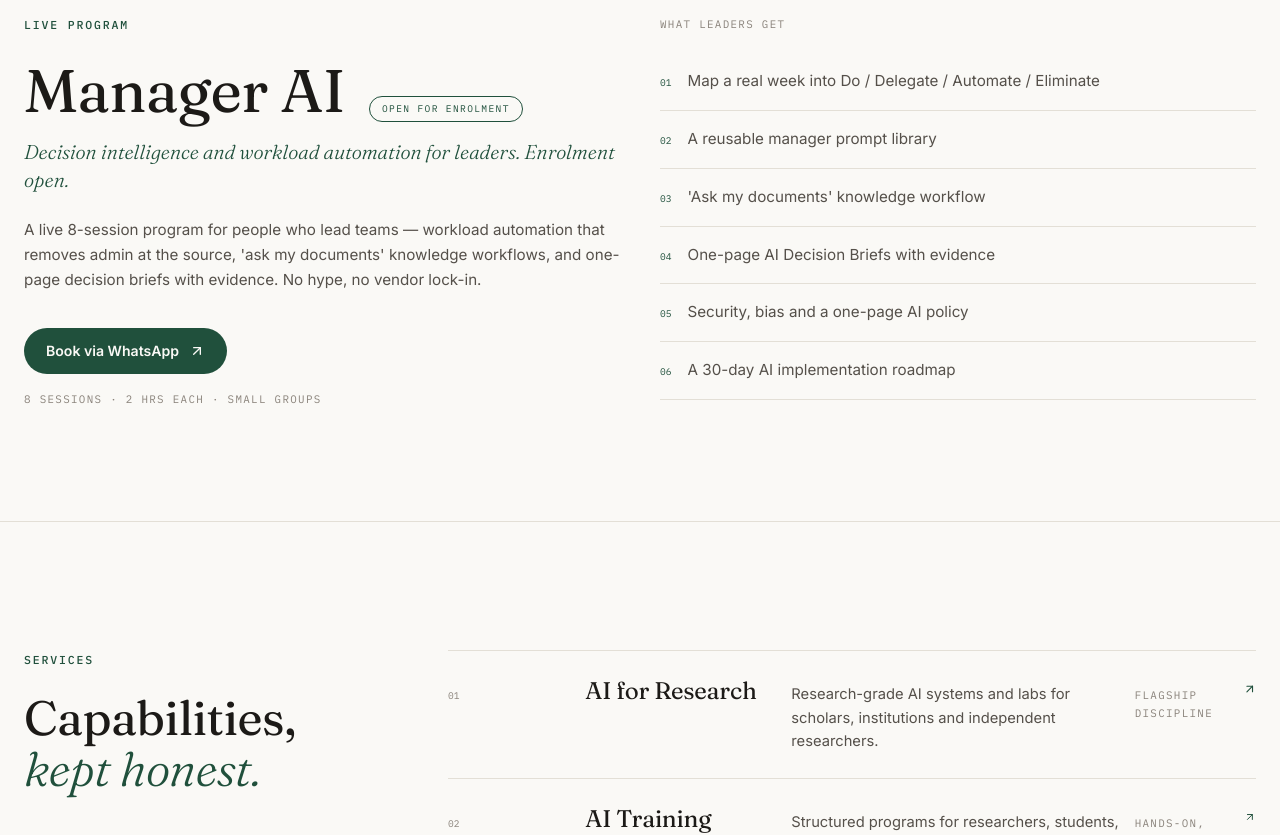
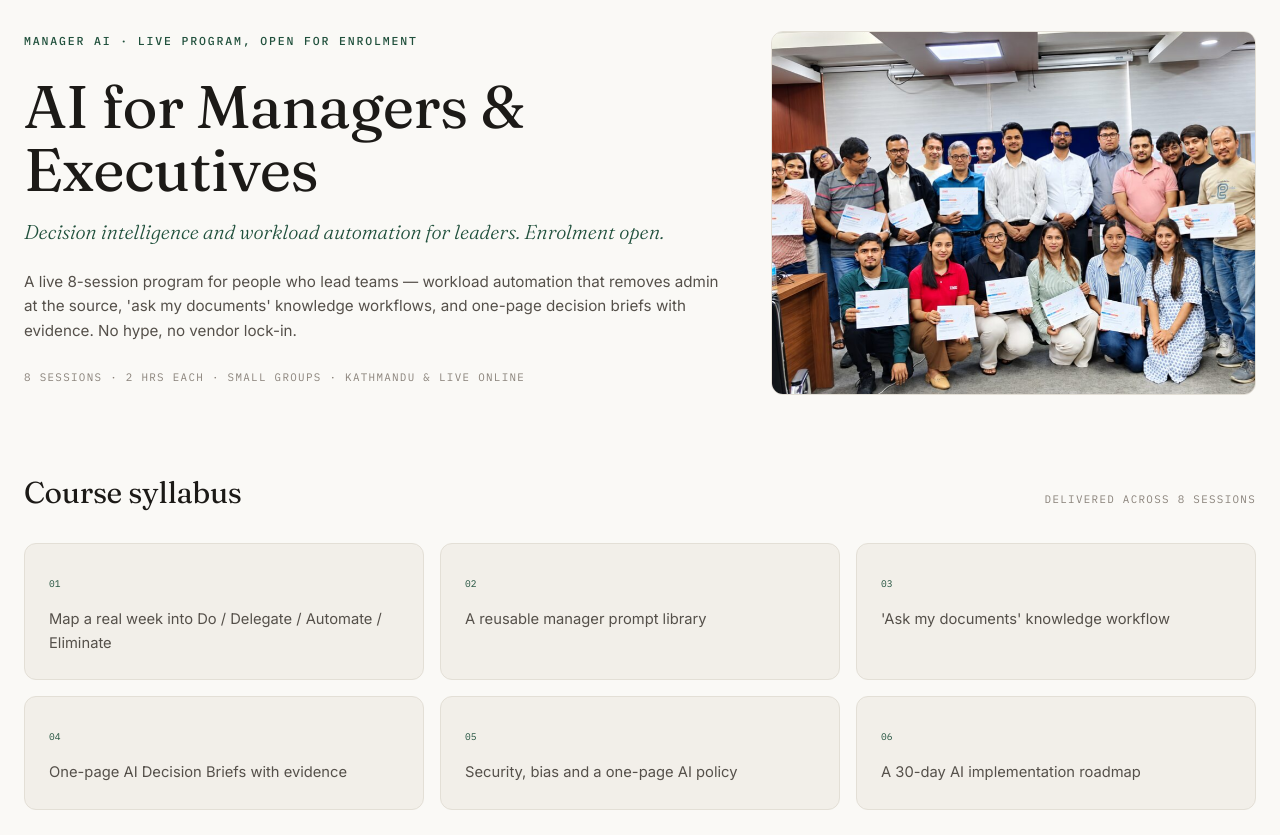
Before and after one commit to Ramtamang-2058/natds, a React (Vite) app: page / in a window 1280 px wide. Shown: the part 4740-5575 px from the top of the page. Built offline with nearby package versions, Linux system fonts and the light colour scheme.

Commit message:
feat: upgrade Manager AI section to flagship course launch — media, syllabus grid, booking CTA

```diff
--- a/src/components/sections/ManagerAI.tsx
+++ b/src/components/sections/ManagerAI.tsx
@@ -1,67 +1,89 @@
 import {ArrowUpRight} from "lucide-react";
 import {motion} from "motion/react";
+import {MediaSlot} from "@/components/media/MediaSlot";
 import {PRODUCTS, WHATSAPP_LINKS} from "@/data";
 
 const manager = PRODUCTS[1];
 
 export function ManagerAI() {
   return (
-    <section id="managers" className="hairline-t bg-paper py-24 lg:py-28">
+    <section id="managers" className="hairline-t bg-paper py-24 lg:py-32">
       <div className="mx-auto max-w-6xl px-4 sm:px-6">
         <motion.div
           initial={{opacity: 0, y: 16}}
           whileInView={{opacity: 1, y: 0}}
           viewport={{once: true, margin: "-80px"}}
           transition={{duration: 0.7}}
-          className="grid grid-cols-1 gap-10 lg:grid-cols-12"
+          className="grid grid-cols-1 gap-12 lg:grid-cols-12"
         >
-          <div className="lg:col-span-6">
-            <p className="kicker mb-6">Live program</p>
-            <div className="flex flex-wrap items-baseline gap-x-6 gap-y-2">
-              <h2 className="font-display text-4xl font-normal leading-[1.06] tracking-[-0.01em] sm:text-6xl">
+          <div className="lg:col-span-7">
+            <p className="kicker mb-6">Manager AI · Live program, open for enrolment</p>
+            <h2 className="font-display text-4xl font-normal leading-[1.06] tracking-[-0.01em] text-ink sm:text-6xl">
               {manager.name}
             </h2>
-              <span className="rounded-full border border-accent px-3 py-1 font-mono text-[0.6rem] uppercase tracking-[0.14em] text-accent">
-                open for enrolment
-              </span>
-            </div>
             <p className="mt-4 font-display text-xl font-light italic text-accent">
               {manager.tagline}
             </p>
-            <p className="mt-6 max-w-lg text-[0.95rem] leading-relaxed text-ink-2">
+            <p className="mt-6 max-w-xl text-[0.95rem] leading-relaxed text-ink-2">
               {manager.description}
             </p>
+            <p className="caption mt-6 text-ink-3">
+              8 sessions · 2 hrs each · small groups · Kathmandu &amp; live online
+            </p>
+          </div>
+
+          <div className="flex flex-col justify-end gap-5 lg:col-span-5">
+            <div className="overflow-hidden rounded-xl border border-line">
+              <MediaSlot
+                src="/images/events/ime-group/group.jpg"
+                alt="NATDS small-group corporate training session"
+                className="aspect-[4/3] h-full w-full"
+              />
+            </div>
+          </div>
+        </motion.div>
+
+        {/* Syllabus */}
+        <div className="mt-20">
+          <div className="flex flex-wrap items-baseline justify-between gap-4">
+            <h3 className="font-display text-2xl font-normal tracking-[-0.01em] text-ink lg:text-3xl">
+              Course syllabus
+            </h3>
+            <p className="caption text-ink-3">delivered across 8 sessions</p>
+          </div>
+          <div className="mt-8 grid grid-cols-1 gap-4 md:grid-cols-3">
+            {manager.features.map((feature, i) => (
+              <motion.div
+                key={feature}
+                initial={{opacity: 0, y: 12}}
+                whileInView={{opacity: 1, y: 0}}
+                viewport={{once: true, margin: "-40px"}}
+                transition={{duration: 0.5, delay: (i % 3) * 0.06}}
+                className="card"
+              >
+                <span className="font-mono text-[0.6rem] text-accent">
+                  {String(i + 1).padStart(2, "0")}
+                </span>
+                <p className="mt-3 text-[0.92rem] leading-relaxed text-ink-2">{feature}</p>
+              </motion.div>
+            ))}
+          </div>
+        </div>
+
+        <div className="mt-12 flex flex-wrap items-center gap-6">
           <a
             href={WHATSAPP_LINKS.managers}
             target="_blank"
             rel="noopener noreferrer"
-              className="btn-accent mt-9"
+            className="btn-accent"
           >
             Book via WhatsApp
             <ArrowUpRight className="h-4 w-4" />
           </a>
-            <p className="caption mt-4 text-ink-3">
+          <p className="caption">
             8 sessions · 2 hrs each · small groups
           </p>
         </div>
-
-          <div className="lg:col-span-6">
-            <p className="caption mb-5">What leaders get</p>
-            <ul className="space-y-0">
-              {manager.features.map((feature, i) => (
-                <li
-                  key={feature}
-                  className="flex items-baseline gap-4 border-b border-line py-4"
-                >
-                  <span className="font-mono text-[0.6rem] text-accent">
-                    {String(i + 1).padStart(2, "0")}
-                  </span>
-                  <span className="text-[0.95rem] leading-relaxed text-ink-2">{feature}</span>
-                </li>
-              ))}
-            </ul>
-          </div>
-        </motion.div>
       </div>
     </section>
   );
--- a/src/data.ts
+++ b/src/data.ts
@@ -114,7 +114,7 @@ export const PRODUCTS: Product[] = [
   },
   {
     id: "managers",
-    name: "Manager AI",
+    name: "AI for Managers & Executives",
     tagline: "Decision intelligence and workload automation for leaders. Enrolment open.",
     description:
       "A live 8-session program for people who lead teams — workload automation that removes admin at the source, 'ask my documents' knowledge workflows, and one-page decision briefs with evidence. No hype, no vendor lock-in.",
```
Lines whose indentation alone changed are shown as unchanged.
